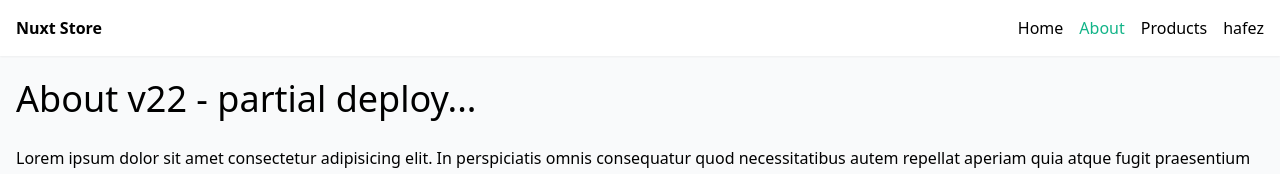
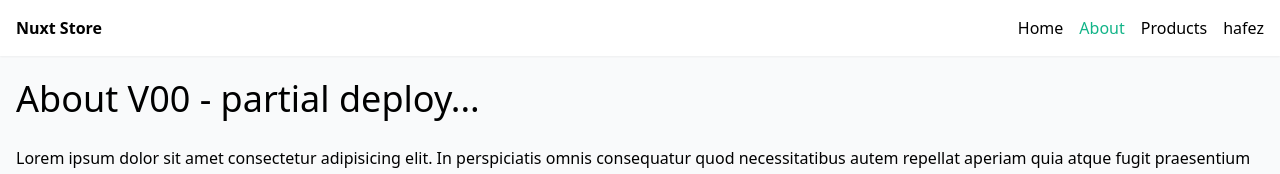
Before and after one commit to Mohamed-Nabawey/nuxt3-training, a Nuxt app: page /about in a window 1280 px wide. Shown: the top 174 px of the page. Built offline with nearby package versions, Linux system fonts and the light colour scheme.

Commit message:
testing v00

```diff
--- a/pages/about.vue
+++ b/pages/about.vue
@@ -18,6 +18,6 @@
 
   <script setup>
 
-  const title = ref('About v22 - partial deploy...');
+  const title = ref('About V00 - partial deploy...');
   console.log(title);
 </script>
--- a/pages/hafez.vue
+++ b/pages/hafez.vue
@@ -1,6 +1,7 @@
 <template>
     <div>
       <h2>{{ data }} </h2>
+      <h2> V00 </h2>
       <div> </div>
     </div>
 </template>
--- a/pages/index.vue
+++ b/pages/index.vue
@@ -18,6 +18,6 @@
 
 <script setup>
 
-const title = ref('Home Page V10');
+const title = ref('Home Page V00');
 console.log(title);
 </script>
```
